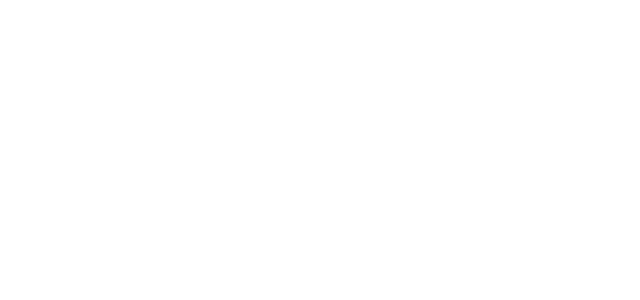
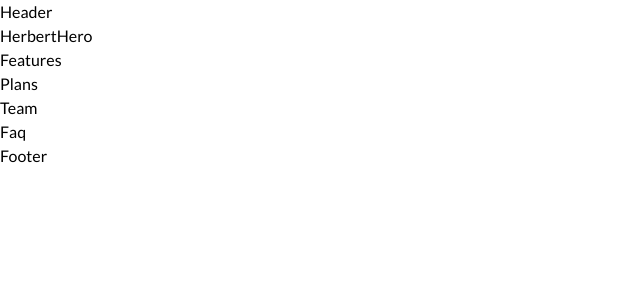
Before and after one commit to Ritik-455/herbert, a React (Create React App) app: page / in a window 1280 px wide. Shown: the top 300 px of the page, without its empty margins (0-640 px from the left). Built offline with nearby package versions, Linux system fonts and the light colour scheme.

Commit message:
added-routes

```diff
--- a/src/App.js
+++ b/src/App.js
@@ -1,9 +1,14 @@
 import './App.css';
+import Footer from './common/Footer';
+import Header from './common/Header';
+import Home from './components/views/Home';
 
 function App() {
   return (
     <>
-
+      <Header />
+      <Home />
+      <Footer />
     </>
   );
 }
--- /dev/null
+++ b/src/components/about/SourcesHero.jsx
@@ -0,0 +1,9 @@
+import React from 'react'
+
+const AboutHero = () => {
+  return (
+    <div>AboutHero</div>
+  )
+}
+
+export default AboutHero
--- /dev/null
+++ b/src/components/views/Home.jsx
@@ -0,0 +1,21 @@
+import React from 'react'
+import Team from '../home/Team'
+import HerbertHero from '../home/HerbertHero'
+import Features from '../home/Features'
+import Plans from '../home/Plans'
+import Faq from '../home/Faq'
+
+
+const Home = () => {
+    return (
+        <>
+            <HerbertHero />
+            <Features />
+            <Plans />
+            <Team />
+            <Faq />
+        </>
+    )
+}
+
+export default Home
```
